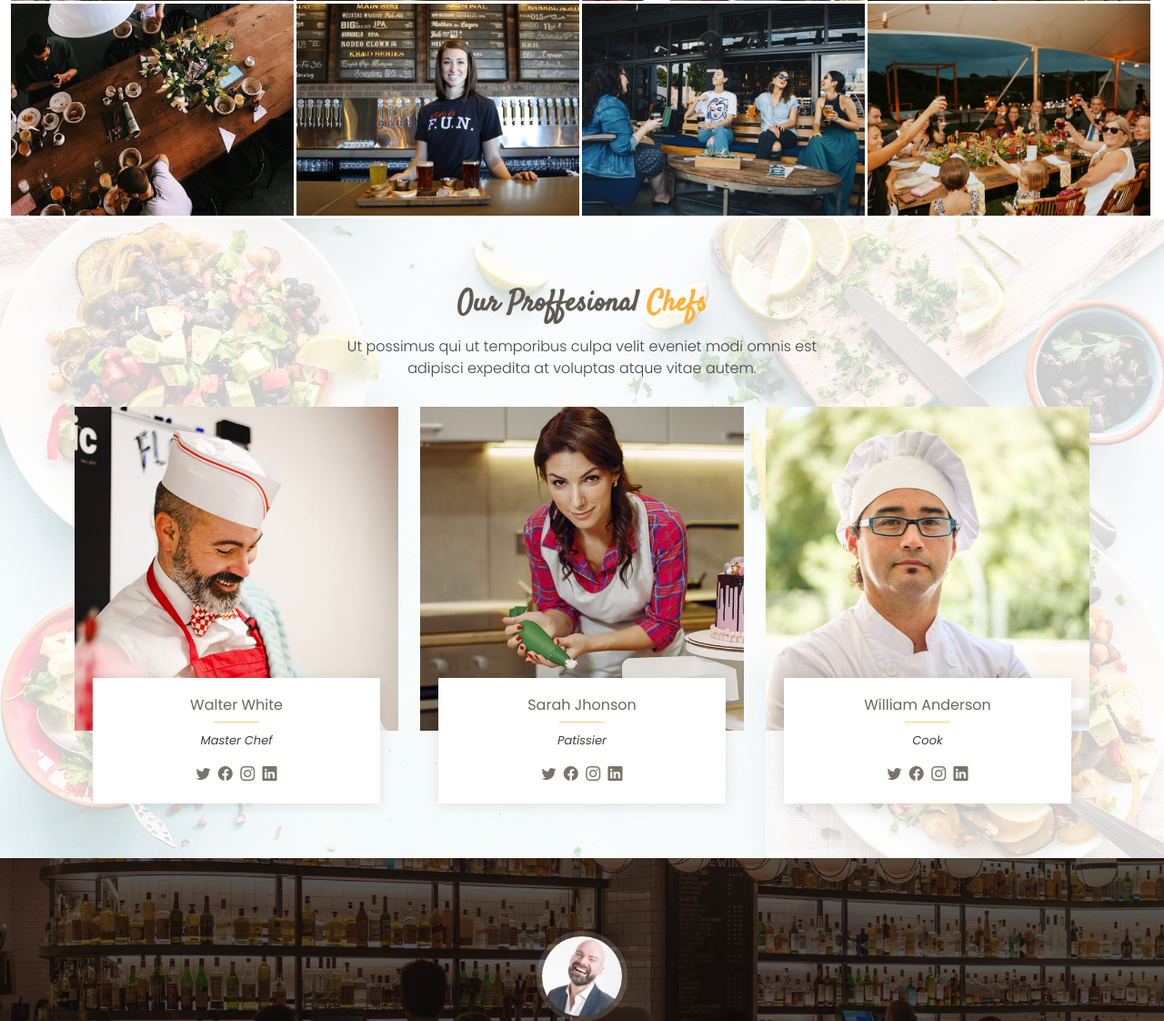
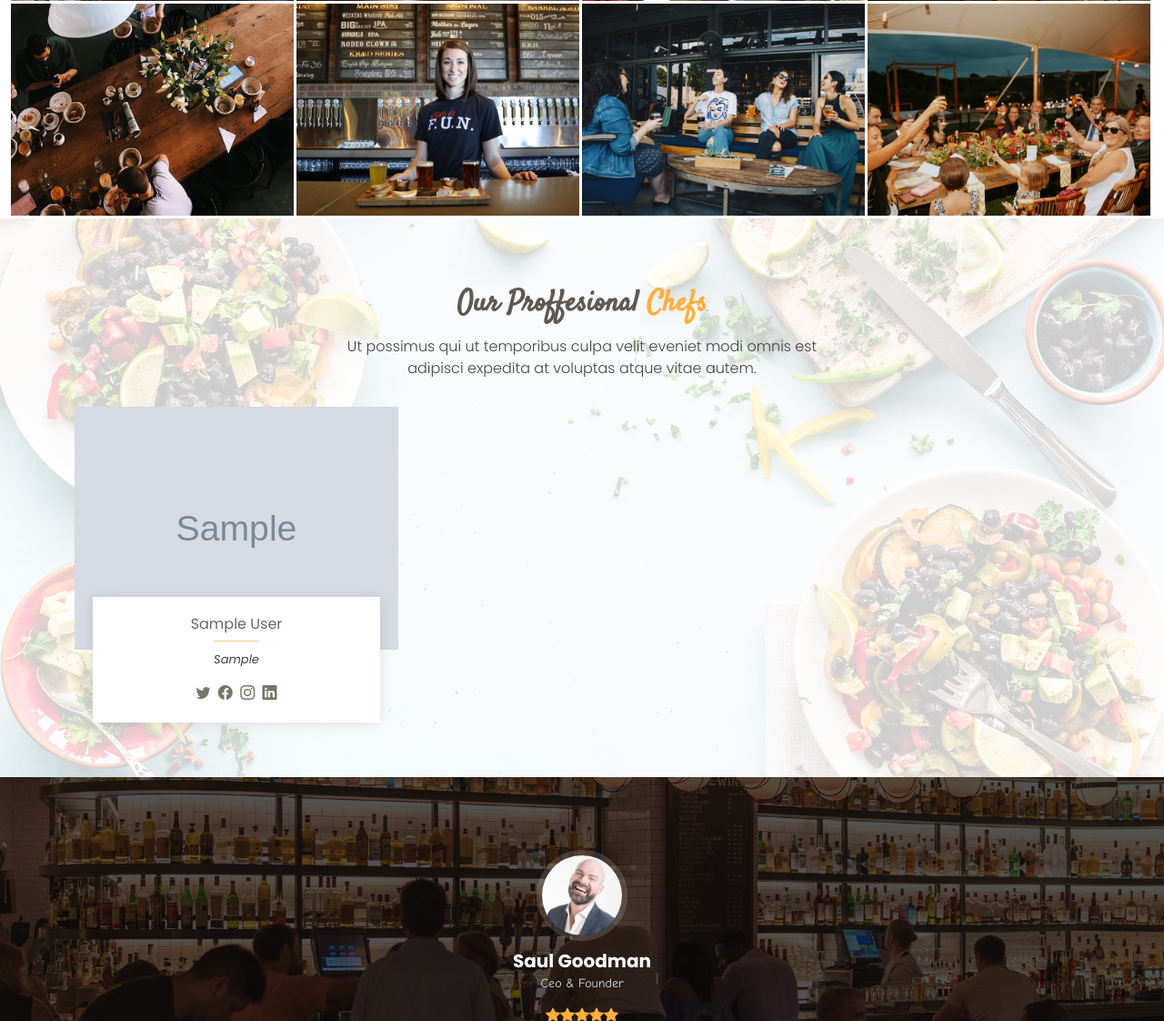
Before and after one commit to olegPilnik/project_django_cafe, a Django app: page / in a window 1280 px wide. Shown: the part 4375-5497 px from the top of the page at 91% size. Run offline with Django 4.2, Linux system fonts and the light colour scheme; tables that the repository leaves empty hold one stand-in row (values such as "Sample post"); grey boxes marked "Sample" are stand-in pictures; some libraries are stand-ins or nearby versions.

Commit message:
seting chefs

```diff
--- a/main_page/admin.py
+++ b/main_page/admin.py
@@ -1,5 +1,5 @@
 from django.contrib import admin
-from .models import DishCategory, Dish, Event, Gallery, Contact
+from .models import DishCategory, Dish, Event, Gallery, Contact, Chef
 
 
 admin.site.register(DishCategory)
@@ -7,3 +7,4 @@ admin.site.register(Dish)
 admin.site.register(Event)
 admin.site.register(Gallery)
 admin.site.register(Contact)
+admin.site.register(Chef)
--- a/main_page/models.py
+++ b/main_page/models.py
@@ -66,6 +66,10 @@ class Gallery(models.Model):
     def __str__(self):
         return f"{self.name}"
 
+    class Meta:
+        verbose_name_plural = "Gallery"
+
+
 class Contact(models.Model):
     location = models.CharField(max_length=100)
     open_day = models.CharField(max_length=100, blank=True)
@@ -74,3 +78,21 @@ class Contact(models.Model):
     email2 = models.EmailField()
     number_phone1 = models.CharField(max_length=20)
     number_phone2 = models.CharField(max_length=20)
+
+    class Meta:
+        verbose_name_plural = "Contacts"
+
+class Chef(models.Model):
+    full_name = models.CharField(max_length=100)
+    position = models.CharField(max_length=30, unique=True)
+    twitter = models.CharField(max_length=30, blank=True)
+    facebook = models.CharField(max_length=30, blank=True)
+    instagram = models.CharField(max_length=30, blank=True)
+    telegram = models.CharField(max_length=30, blank=True)
+    photo = models.ImageField(upload_to="chefs/", blank=True)
+
+    def __str__(self):
+        return f"{self.position}"
+
+    class Meta:
+        verbose_name_plural = "Chefs"
--- a/main_page/templates/chefs.html
+++ b/main_page/templates/chefs.html
@@ -1,3 +1,5 @@
+{% load static %}
+
 <section id="chefs" class="chefs">
   <div class="container">
     <div class="section-title">
@@ -9,14 +11,15 @@
     </div>
 
     <div class="row">
+      {% for chef in chefs %}
       <div class="col-lg-4 col-md-6">
         <div class="member">
           <div class="pic">
-            <img src="assets/img/chefs/chefs-1.jpg" class="img-fluid" alt="" />
+            <img src={{ chef.photo.url }} class="img-fluid" alt="" />
           </div>
           <div class="member-info">
-            <h4>Walter White</h4>
-            <span>Master Chef</span>
+            <h4>{{ chef.full_name }}</h4>
+            <span>{{ chef.position }}</span>
             <div class="social">
               <a href=""><i class="bi bi-twitter"></i></a>
               <a href=""><i class="bi bi-facebook"></i></a>
@@ -26,42 +29,7 @@
           </div>
         </div>
       </div>
-
-      <div class="col-lg-4 col-md-6">
-        <div class="member">
-          <div class="pic">
-            <img src="assets/img/chefs/chefs-2.jpg" class="img-fluid" alt="" />
-          </div>
-          <div class="member-info">
-            <h4>Sarah Jhonson</h4>
-            <span>Patissier</span>
-            <div class="social">
-              <a href=""><i class="bi bi-twitter"></i></a>
-              <a href=""><i class="bi bi-facebook"></i></a>
-              <a href=""><i class="bi bi-instagram"></i></a>
-              <a href=""><i class="bi bi-linkedin"></i></a>
-            </div>
-          </div>
-        </div>
-      </div>
-
-      <div class="col-lg-4 col-md-6">
-        <div class="member">
-          <div class="pic">
-            <img src="assets/img/chefs/chefs-3.jpg" class="img-fluid" alt="" />
-          </div>
-          <div class="member-info">
-            <h4>William Anderson</h4>
-            <span>Cook</span>
-            <div class="social">
-              <a href=""><i class="bi bi-twitter"></i></a>
-              <a href=""><i class="bi bi-facebook"></i></a>
-              <a href=""><i class="bi bi-instagram"></i></a>
-              <a href=""><i class="bi bi-linkedin"></i></a>
-            </div>
-          </div>
-        </div>
-      </div>
+      {% endfor %}
     </div>
   </div>
 </section>
--- a/main_page/views.py
+++ b/main_page/views.py
@@ -1,5 +1,5 @@
 from django.shortcuts import render
-from .models import DishCategory, Dish, Event, Gallery, Contact
+from .models import DishCategory, Dish, Event, Gallery, Contact, Chef
 
 
 def main_page(request):
@@ -9,6 +9,7 @@ def main_page(request):
     events = Event.objects.all
     gallery = Gallery.objects.all
     contacts = Contact.objects.all
+    chefs = Chef.objects.all
 
 
 
@@ -19,5 +20,6 @@ def main_page(request):
                         "dishes": dishes,
                         "special_dishes": special_dishes,
                         "contacts": contacts,
+                        "chefs": chefs,
 
                         })
```
Also changed, not shown: main_page/migrations/0005_chef_alter_contact_options_alter_gallery_options.py (added), main_page/migrations/0006_chef_photo.py (added).
